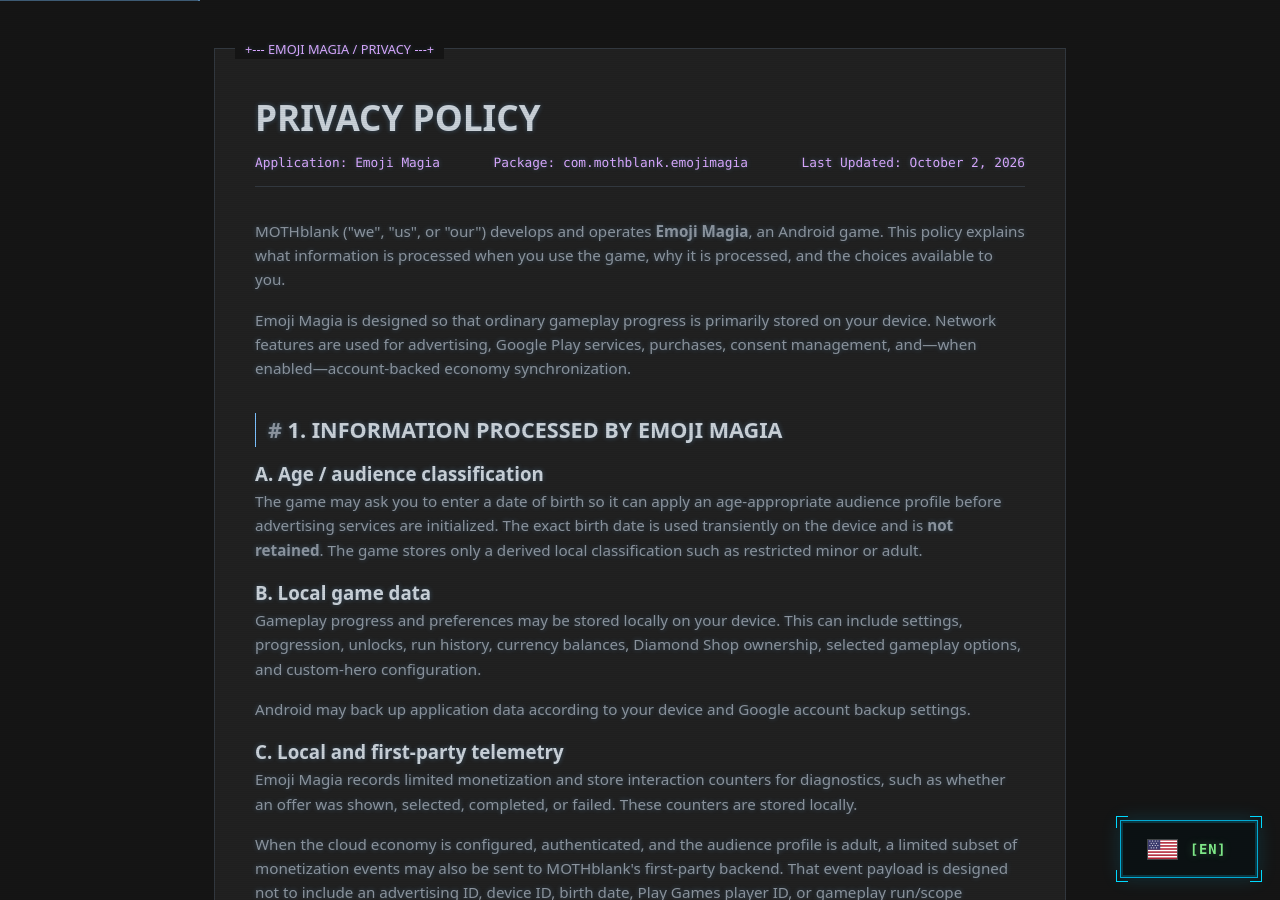
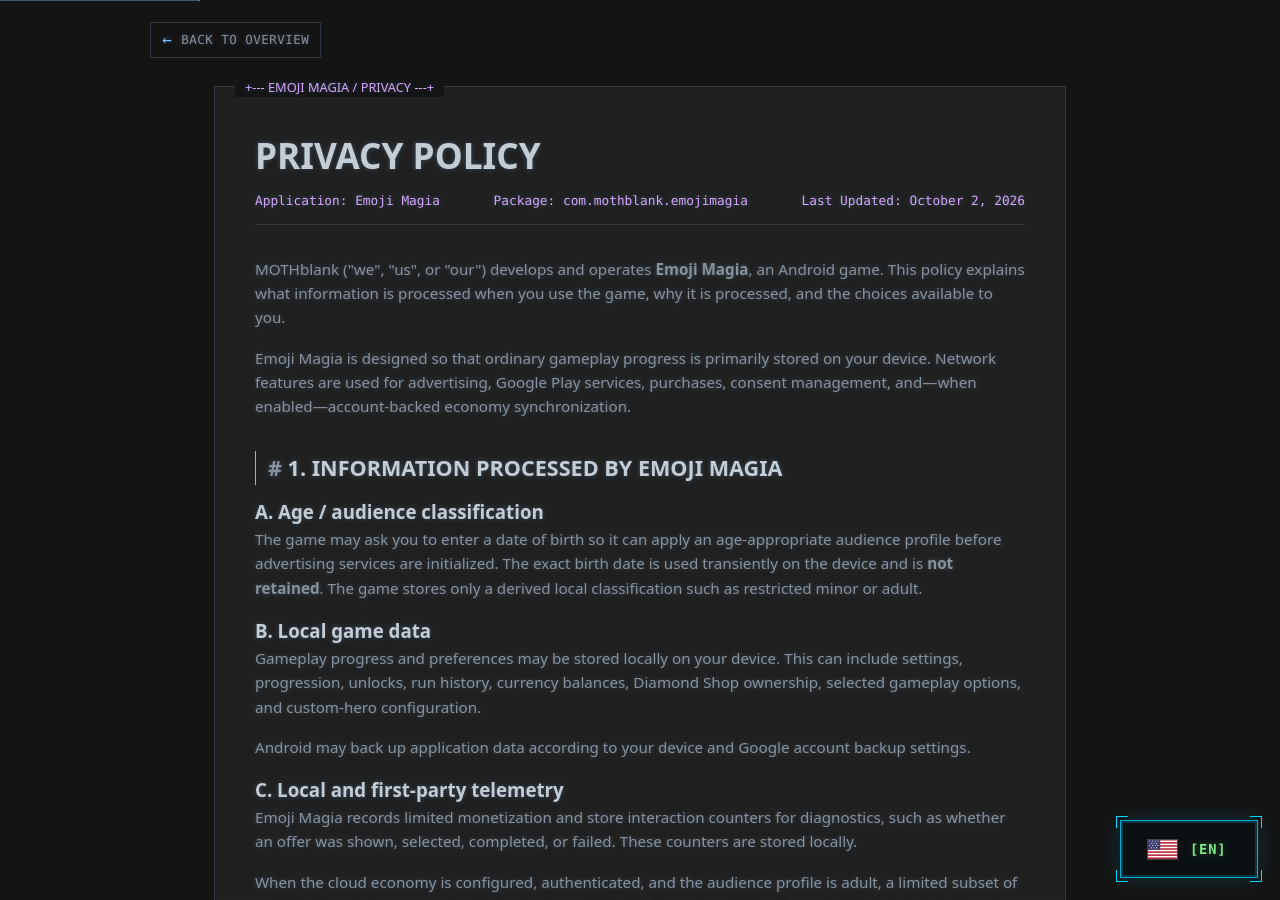
Before and after one commit to MOTHblank/mothblank.github.io, a Jekyll site: the page built from privacy-emojimagia.html, in a window 1280 px wide and 900 px high. Built offline with Jekyll 4.4.1, drawn with Linux system fonts in a browser that asks for light colours.

Commit message:
Add contextual back target to privacy-emojimagia.html

```diff
--- a/privacy-emojimagia.html
+++ b/privacy-emojimagia.html
@@ -6,6 +6,8 @@
 alternate_url: "/pt-BR/privacy-emojimagia.html"
 english_url: "/privacy-emojimagia.html"
 permalink: "/privacy-emojimagia.html"
+parent_url: "/emoji-magia.html"
+back_label: "back_overview"
 ---
 <main id="main-content" tabindex="-1">
         <div class="doc-card emoji-doc">
```
